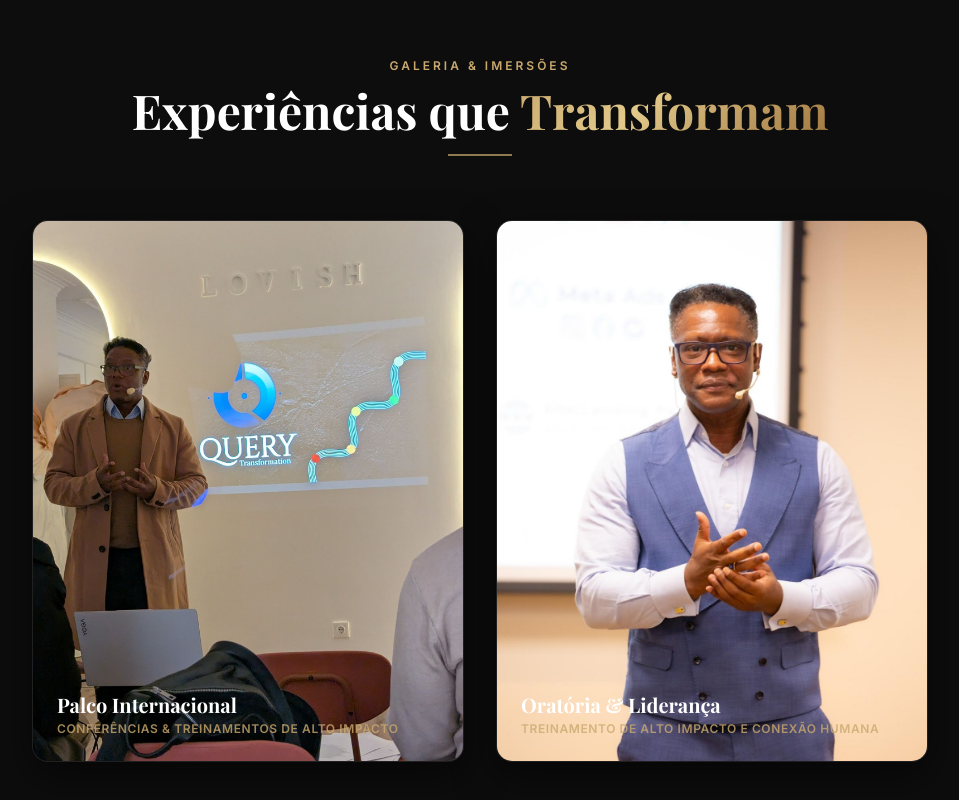
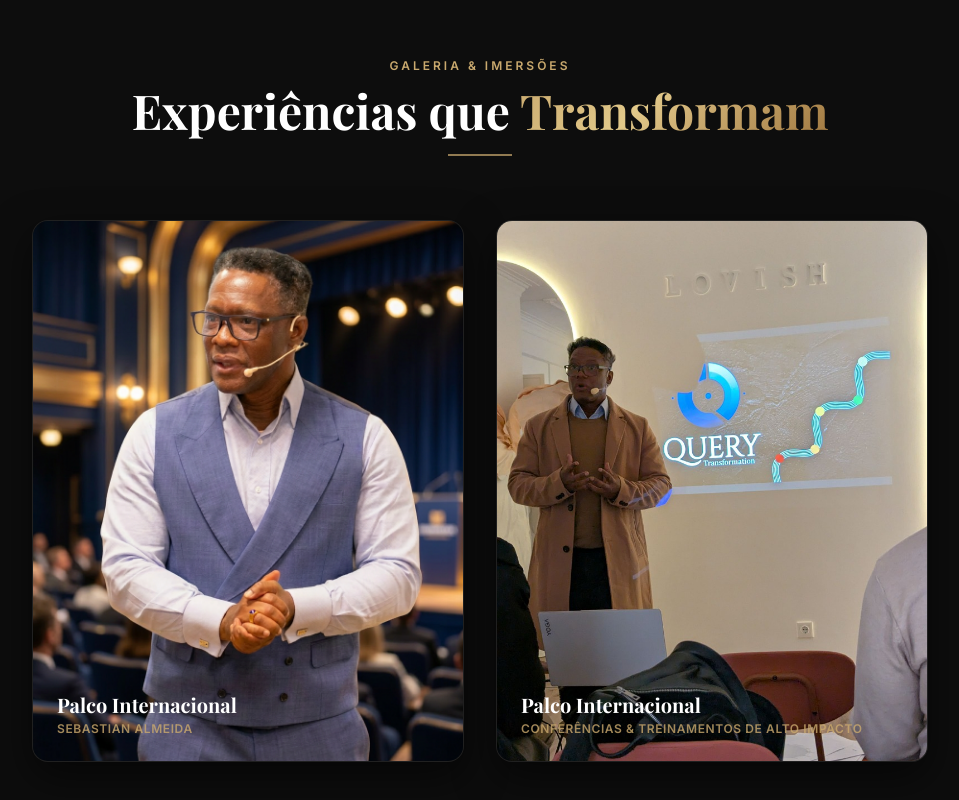
Before and after one commit to querycodigo2025/sebastian-almeida-site, a React (Vite) app: page / in a window 1280 px wide. Shown: the part 8059-8859 px from the top of the page, without its empty margins (160-1119 px from the left). Built offline with nearby package versions, Linux system fonts and the light colour scheme; a web font is replaced by a local one.

Commit message:
Corrige legendas da galeria para exibir Palco Internacional em ambas as fotos e remove o termo Retrato Oficial

```diff
--- a/src/components/Gallery.jsx
+++ b/src/components/Gallery.jsx
@@ -7,13 +7,13 @@ export default function Gallery() {
 
   const galleryItems = [
     {
-      src: '/images/stage-lovish.jpg',
+      src: '/images/sebastian-padua.jpg',
       alt: t('gal.stage1.title'),
       title: t('gal.stage1.title'),
       subtitle: t('gal.stage1.sub')
     },
     {
-      src: '/images/stage-blue-premium.jpg',
+      src: '/images/stage-lovish.jpg',
       alt: t('gal.stage2.title'),
       title: t('gal.stage2.title'),
       subtitle: t('gal.stage2.sub')
--- a/src/i18n.jsx
+++ b/src/i18n.jsx
@@ -160,9 +160,9 @@ export const T = {
     'gal.title': 'Experiências que',
     'gal.titleGold': 'Transformam',
     'gal.stage1.title': 'Palco Internacional',
-    'gal.stage1.sub': 'Conferências & Treinamentos de Alto Impacto',
-    'gal.stage2.title': 'Oratória & Liderança',
-    'gal.stage2.sub': 'Treinamento de Alto Impacto e Conexão Humana',
+    'gal.stage1.sub': 'Sebastian Almeida',
+    'gal.stage2.title': 'Palco Internacional',
+    'gal.stage2.sub': 'Conferências & Treinamentos de Alto Impacto',
 
     // TESTIMONIALS
     'test.tag': 'Depoimentos',
@@ -411,9 +411,9 @@ export const T = {
     'gal.title': 'Experiences that',
     'gal.titleGold': 'Transform',
     'gal.stage1.title': 'International Stage',
-    'gal.stage1.sub': 'High-Impact Keynotes & Training',
-    'gal.stage2.title': 'Public Speaking & Leadership',
-    'gal.stage2.sub': 'High-Impact Training & Human Connection',
+    'gal.stage1.sub': 'Sebastian Almeida',
+    'gal.stage2.title': 'International Stage',
+    'gal.stage2.sub': 'High-Impact Keynotes & Training',
 
     // TESTIMONIALS
     'test.tag': 'Testimonials',
@@ -662,9 +662,9 @@ export const T = {
     'gal.title': 'Experiências que',
     'gal.titleGold': 'Transforman',
     'gal.stage1.title': 'Escenario Internacional',
-    'gal.stage1.sub': 'Conferencias y Entrenamientos de Alto Impacto',
-    'gal.stage2.title': 'Oratoria y Liderazgo',
-    'gal.stage2.sub': 'Entrenamiento de Alto Impacto y Conexión Humana',
+    'gal.stage1.sub': 'Sebastian Almeida',
+    'gal.stage2.title': 'Escenario Internacional',
+    'gal.stage2.sub': 'Conferencias y Entrenamientos de Alto Impacto',
 
     // TESTIMONIALS
     'test.tag': 'Testimonios',
```
